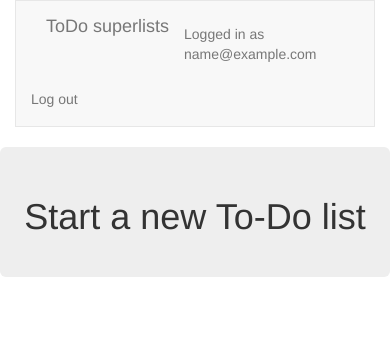
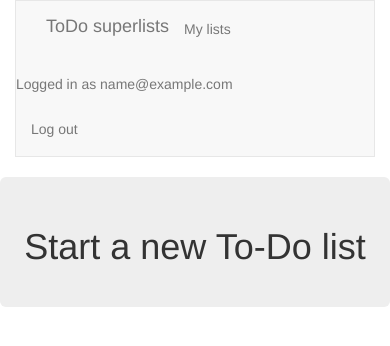
Before and after one commit to kawalot/todo, a Django app: page / in a window 390 px wide. Shown: the top 346 px of the page. Run offline with Django 3.2, Linux system fonts and the light colour scheme; the visitor is signed in with stand-in values (Sample User, id 1); parts of the project's set-up code (start-up, migrations or seed data) failed here and were passed over; some libraries are stand-ins or nearby versions.

Commit message:
url, placeholder view, and first-cut templates for my_lists

```diff
--- a/src/lists/templates/base.html
+++ b/src/lists/templates/base.html
@@ -17,6 +17,9 @@
             <div class="container-fluid">
                 <a class="navbar-brand" href="/">ToDo superlists</a>
                 {% if user.email %}
+                  <ul class="nav navbar-nav navbar-left">
+                    <li><a href="{% url 'my_lists' user.email %}">My lists</a></li>
+                  </ul>
                   <ul class="nav navbar-nav navbar-right">
                     <li class="navbar-text">Logged in as {{ user.email }}</li>
                     <li><a href="{% url 'logout' %}">Log out</a></li>
@@ -49,6 +52,7 @@
               <div class="col-md-6 col-md-offset-3 jumbotron">
                   <div class="text-center">
                       <h1>{% block header_text %}{% endblock %}</h1>
+                      {% block list_form %}
                         <form method="POST" action="{% block form_action %}{% endblock %}">
                           {{ form.text }}
                           {% csrf_token %}
@@ -58,12 +62,19 @@
                               </div>
                           {% endif %}
                         </form>
+                      {% endblock %}
                   </div>
               </div>
           </div>
           <div class="row">
             <div class="col-md-6 col-md-offset-3">
               {% block table %}
+              {% endblock %}
+            </div>
+          </div>
+          <div class="row">
+            <div class="col-md-6 col-md-offset-3">
+              {% block extra_content %}
               {% endblock %}
             </div>
           </div>
--- a/src/lists/urls.py
+++ b/src/lists/urls.py
@@ -5,4 +5,5 @@ from lists import views
 urlpatterns = [
     path('new', views.new_list, name='new_list'),
     path('<int:list_id>/', views.view_list, name='view_list'),
+    path('users/<path:email>', views.my_lists, name='my_lists'),
 ]
--- a/src/lists/views.py
+++ b/src/lists/views.py
@@ -25,3 +25,7 @@ def new_list(request):
         return redirect(list_)
     else:
         return render(request, 'home.html', {"form": form})
+
+
+def my_lists(request, email):
+    return render(request, 'my_lists.html')
```
Also changed, not shown: src/lists/templates/my_lists.html (added, +14 -0 lines), src/lists/tests/test_views.py (+7 -0 lines). Lines whose indentation alone changed are shown as unchanged.
